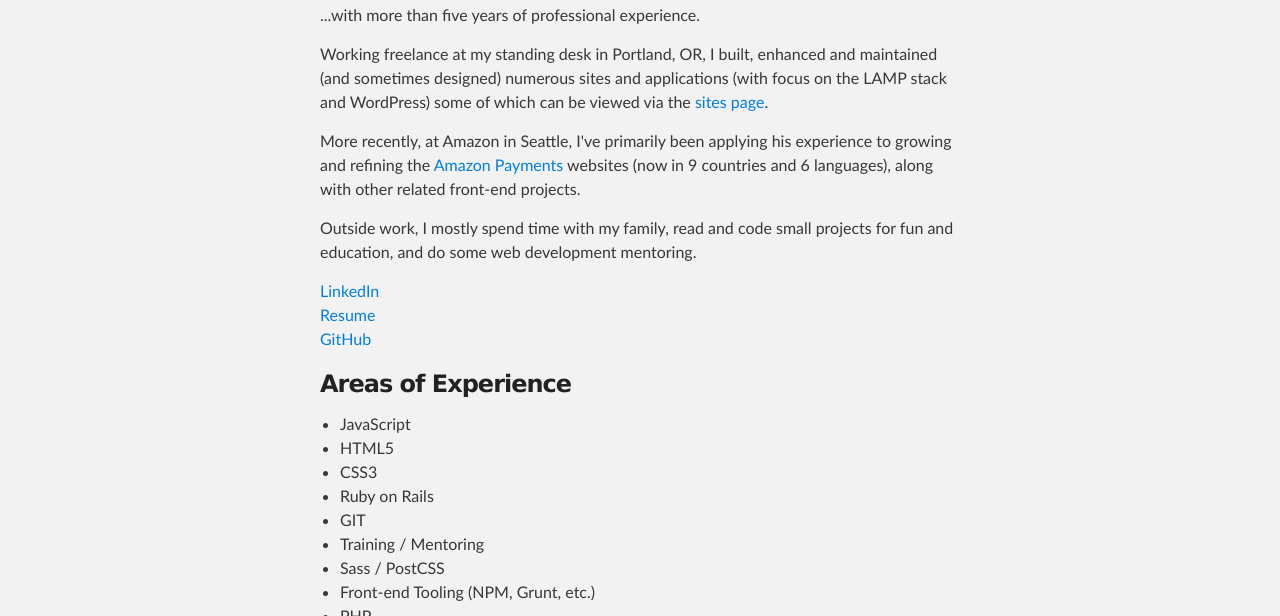
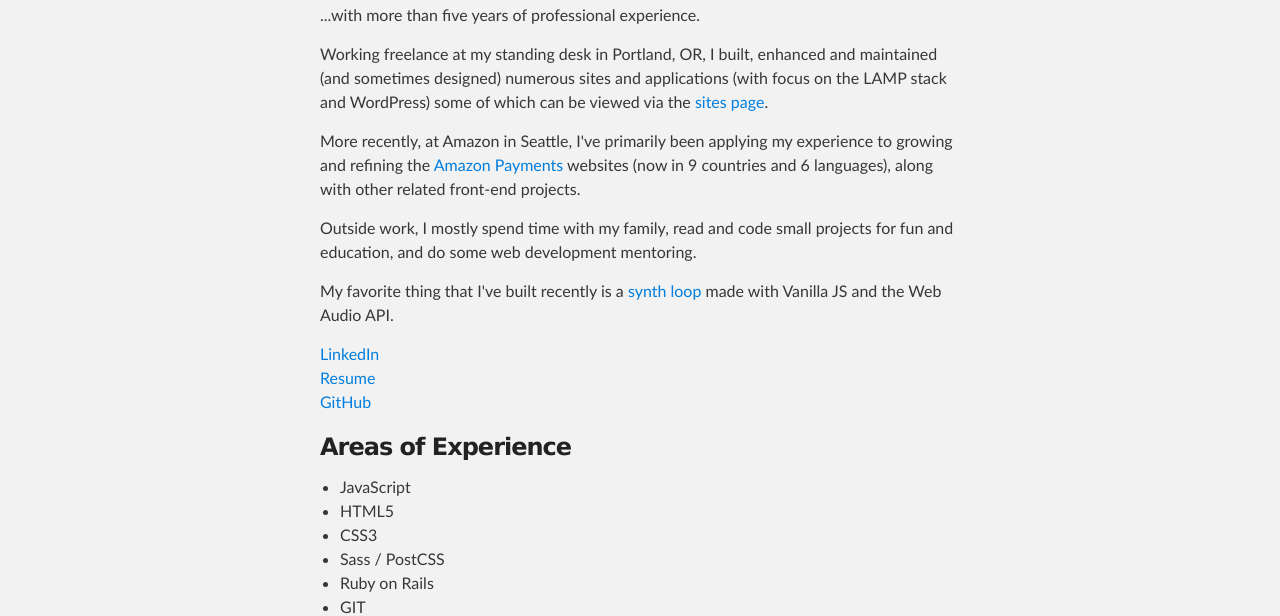
Before and after one commit to jordanjwatkins/jordanjwatkins.github.io, a plain HTML site: page index.html in a window 1280 px wide. Shown: the part 325-941 px from the top of the page. Drawn offline with Linux system fonts and the light colour scheme.

Commit message:
Replace master branch with page content via GitHub

```diff
--- a/index.html
+++ b/index.html
@@ -34,9 +34,11 @@
 
 <p>Working freelance at my standing desk in Portland, OR, I built, enhanced and maintained (and sometimes designed) numerous sites and applications (with focus on the LAMP stack and WordPress) some of which can be viewed via the <a href="http://jordanjwatkins.github.io/portfolio-sites/">sites page</a>.</p>
 
-<p>More recently, at Amazon in Seattle, I've primarily been applying his experience to growing and refining the <a href="https://payments.amazon.com/home">Amazon Payments</a> websites (now in 9 countries and 6 languages), along with other related front-end projects.</p>
+<p>More recently, at Amazon in Seattle, I've primarily been applying my experience to growing and refining the <a href="https://payments.amazon.com/home">Amazon Payments</a> websites (now in 9 countries and 6 languages), along with other related front-end projects.</p>
 
 <p>Outside work, I mostly spend time with my family, read and code small projects for fun and education, and do some web development mentoring.</p>
+
+<p>My favorite thing that I've built recently is a <a href="https://github.com/jordanjwatkins/synth-loop">synth loop</a> made with Vanilla JS and the Web Audio API.</p>
 
 <p><a href="https://www.linkedin.com/in/jordanwatkins">LinkedIn</a><br>
 <a href="https://docs.google.com/document/d/1PDNOL_buvgCI6DsNKetG8-aW4Y8Jgs-67SUAjUn6fPU">Resume</a><br>
@@ -49,11 +51,11 @@
 <li>    JavaScript</li>
 <li>    HTML5</li>
 <li>    CSS3</li>
+<li>    Sass / PostCSS</li>
 <li>    Ruby on Rails</li>
 <li>    GIT</li>
+<li>    Front-end Tooling (NPM, Grunt, etc.)</li>
 <li>    Training / Mentoring</li>
-<li>    Sass / PostCSS</li>
-<li>    Front-end Tooling (NPM, Grunt, etc.)</li>
 <li>    PHP</li>
 <li>    MySQL</li>
 <li>    WordPress</li>
```
Also changed, not shown: params.json (+1 -1 lines).
